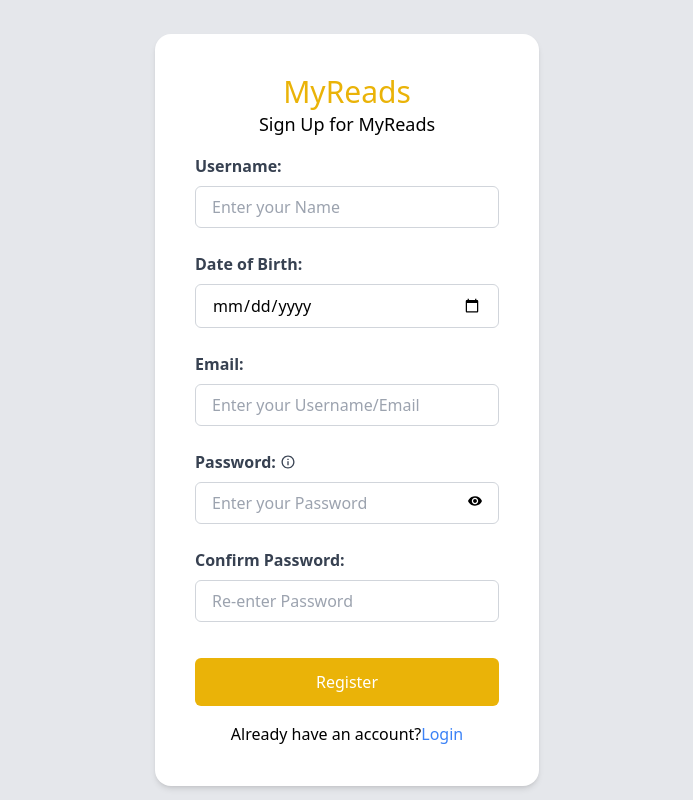
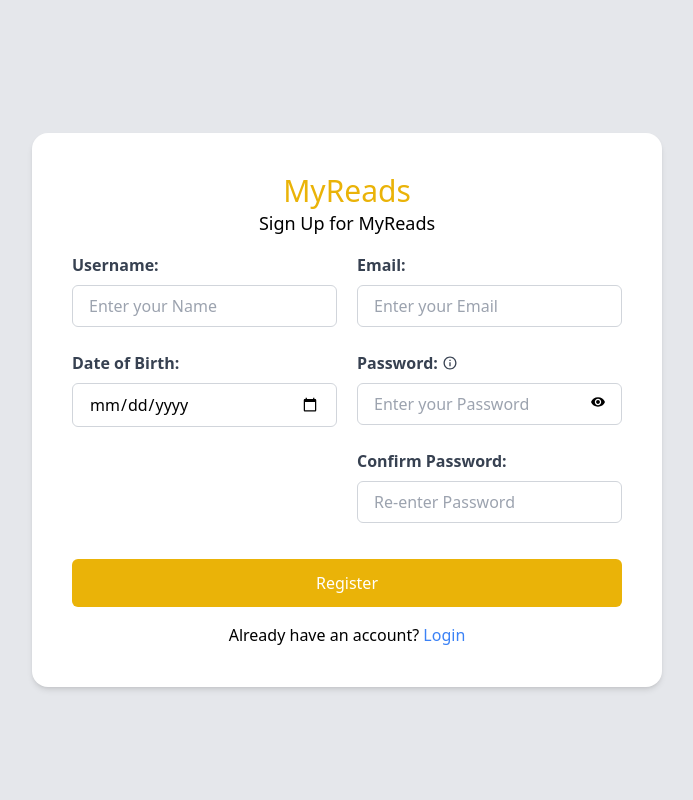
Before and after one commit to RoshanRajcmd/myreads-web-app, a React (Create React App) app: page /MyReads/Register in a window 1280 px wide. Shown: the whole page, without its empty margins (293-986 px from the left). Built offline with nearby package versions, Linux system fonts and the light colour scheme.

Commit message:
Changed Layout of Register page

```diff
--- a/src/components/Login.js
+++ b/src/components/Login.js
@@ -124,7 +124,7 @@ export function Login() {
                     <a href="#"
                         class="text-blue-500 hover:underline"
                         onClick={() => redirectToRegister()}
-                    >Register</a>
+                    > Register</a>
                 </p>
             </div>
         </div>
--- a/src/components/Register.js
+++ b/src/components/Register.js
@@ -74,14 +74,16 @@ export function Register() {
         <div class="flex items-center justify-center
               min-h-screen bg-gray-200">
             <div class="main bg-white rounded-2xl shadow-md p-10
-        transition-transform w-96 text-center">
+        transition-transform w-auto text-center">
                 <h1 class="text-yellow-500 text-3xl">
                     MyReads
                 </h1>
                 <h3 class="text-lg">
                     Sign Up for MyReads
                 </h3>
-                <form>
+                <form >
+                    <div class="flex gap-5">
+                        <div>
                             <label for="userNameInput" class="block mt-4 mb-2 text-left text-gray-700 font-bold">Username:</label>
                             <input type="text"
                                 class="block w-full mb-6 px-4 py-2 border border-gray-300 rounded-md focus:outline-none focus:border-yellow-400"
@@ -97,18 +99,18 @@ export function Register() {
                                 onChange={(e) => setDob(e.target.value)}
                                 required
                             />
+                        </div>
+
+                        <div>
                             <label for="emailInput" class="block mt-4 mb-2 text-left text-gray-700 font-bold">Email:</label>
                             <input type="text"
                                 class="block w-full mb-6 px-4 py-2 border border-gray-300 rounded-md focus:outline-none focus:border-yellow-400"
                                 id="emailInput"
-                        placeholder="Enter your Username/Email"
+                                placeholder="Enter your Email"
                                 onChange={(e) => handleEmail(e.target.value)}
                                 required
                             />
                             <span class="block mb-3 text-red-500" visible={emailValidationMsg !== '' ? true : false}>{emailValidationMsg}</span>
-
-
-
                             <label for="passwordInput" class="flex items-center mt-4 mb-2 text-left text-gray-700 font-bold gap-1">
                                 Password:
                                 <Tooltip message={
@@ -149,6 +151,8 @@ export function Register() {
                             </div>
                             <span class="block mb-3 text-red-500" visible={confirmPasswordMsg !== '' ? true : false}>{confirmPasswordMsg}</span>
 
+                        </div>
+                    </div>
                     <div class="flex justify-center items-center">
                         <button
                             type="submit"
@@ -162,7 +166,7 @@ export function Register() {
                     <a href="#"
                         class="text-blue-500 hover:underline"
                         onClick={() => redirectToLoginWithoutValidation()}
-                    >Login</a>
+                    > Login</a>
                 </p>
             </div>
         </div >
```
Lines whose indentation alone changed are shown as unchanged.
